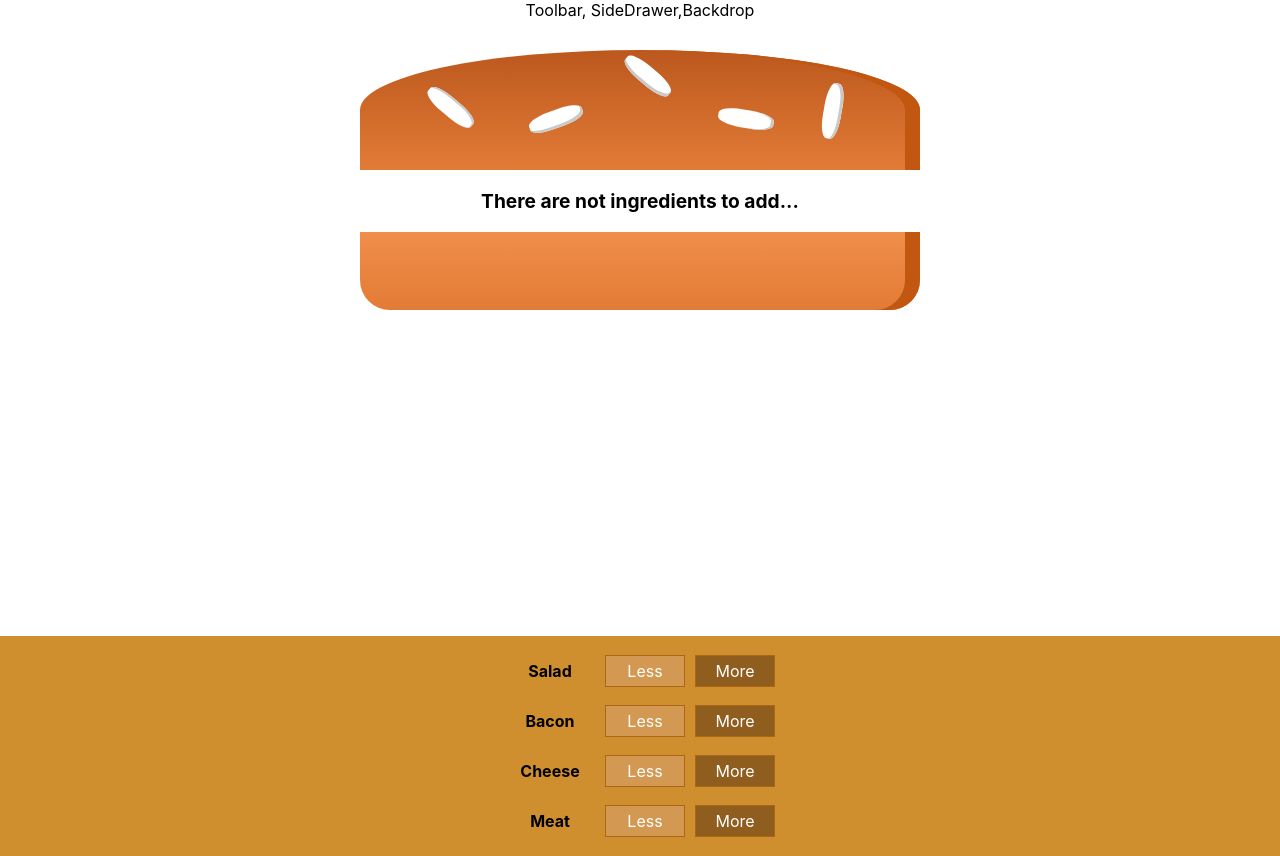
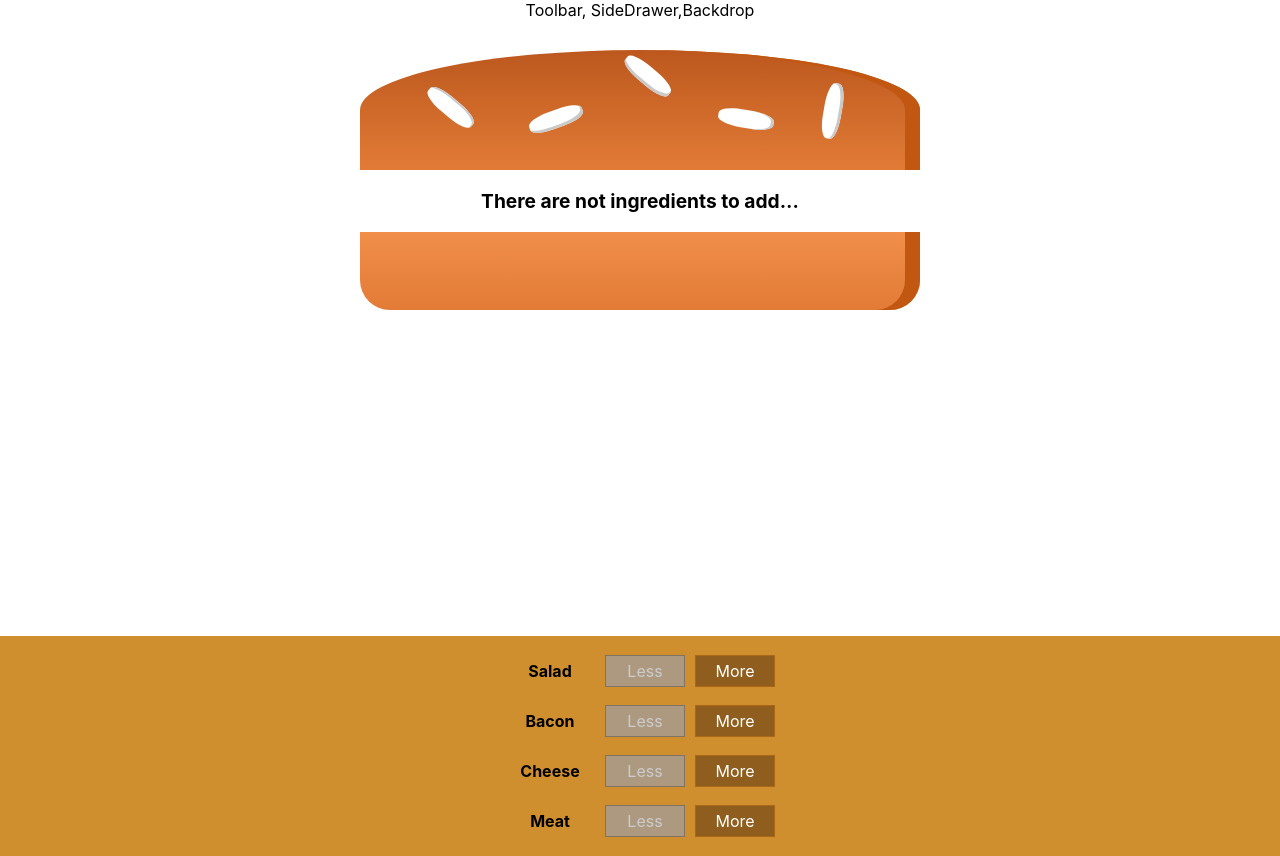
Before and after one commit to yruben/burger-builder, a React (Create React App) app: page / in a window 1280 px wide. Built offline with nearby package versions, Linux system fonts and the light colour scheme.

Commit message:
Adding and removing ingredientes without risk!!!

```diff
--- a/src/components/Burger/BuildControls/BuildControl/BuildControl.js
+++ b/src/components/Burger/BuildControls/BuildControl/BuildControl.js
@@ -5,9 +5,13 @@ const buildControl = (props) => (
     <div className={styles.BuildControl}>
         <div className={styles.Label}>{props.label}</div>
         <button
-            className={styles.Less}>Less</button>
+          onClick={props.removed}
+          className={styles.Less}
+          disabled={props.disabled}
+        >Less</button>
         <button
-            className={styles.More}>More</button>
+          onClick={props.added}
+          className={styles.More}>More</button>
     </div>
 );
 
--- a/src/components/Burger/BuildControls/BuildControls.js
+++ b/src/components/Burger/BuildControls/BuildControls.js
@@ -9,10 +9,18 @@ const controls = [
   {label:'Meat', type:'meat'}
 ]
 
-const BuildControls = () => {
+const BuildControls = (props) => {
   return (
     <div className={styles.BuildControls}>
-      {controls.map( ctrl => <BuildControl key={ctrl.label} label={ctrl.label}/>)}
+      {controls.map( ctrl =>
+        <BuildControl
+          key={ctrl.label}
+          label={ctrl.label}
+          added = {() => props.ingredientAdded(ctrl.type)}
+          removed = {() => props.ingredientRemoved(ctrl.type)}
+          disabled ={props.disabled[ctrl.type]}
+        />)
+      }
     </div>
   )
 }
--- a/src/containers/BurgerBuilder/BurgerBuilder.js
+++ b/src/containers/BurgerBuilder/BurgerBuilder.js
@@ -2,20 +2,59 @@ import React, { Component } from 'react'
 import Burger from '../../components/Burger/Burger'
 import BuildControls from '../../components/Burger/BuildControls/BuildControls'
 
+const INGREDIENT_PRICES = {
+  salad: 0.6,
+  cheese: 1.8,
+  meat: 2.2,
+  bacon: 0.9
+}
+
 class BurgerBuilder extends Component{
   state = {
-    ingredients:{
-      salad:0,
-      meat:0,
-      bacon:0,
-      cheese:0
+    ingredients: {
+      salad: 0,
+      bacon: 0,
+      cheese: 0,
+      meat: 0
+    },
+  totalPrice: 2
+  }
+
+  addIngredientHandler =(type)=>{
+    const newCount = this.state.ingredients[type] + 1
+    const updatedIngredients = {
+      ...this.state.ingredients
     }
+    updatedIngredients[type] = newCount
+    const newPrice = this.state.totalPrice + INGREDIENT_PRICES[type]
+    this.setState({totalPrice: newPrice, ingredients: updatedIngredients})
+  }
+
+  removeIngredientHandler = (type) =>{
+    if(!this.state.ingredients[type]) return
+    const newCount = this.state.ingredients[type] - 1
+    const updatedIngredients = {
+      ...this.state.ingredients
+    }
+    updatedIngredients[type] = newCount
+    const newPrice = this.state.totalPrice - INGREDIENT_PRICES[type]
+    this.setState({totalPrice: newPrice, ingredients: updatedIngredients})
   }
   render() {
+    const disabledInfo = {
+      ...this.state.ingredients
+    }
+    for (let key in disabledInfo){
+      disabledInfo[key] = disabledInfo[key] === 0
+    }
     return(
       <>
         <Burger ingredients = {this.state.ingredients}/>
-        <BuildControls />
+        <BuildControls
+          ingredientAdded={this.addIngredientHandler}
+          ingredientRemoved={this.removeIngredientHandler}
+          disabled={disabledInfo}
+        />
       </>
     )
   }
```
